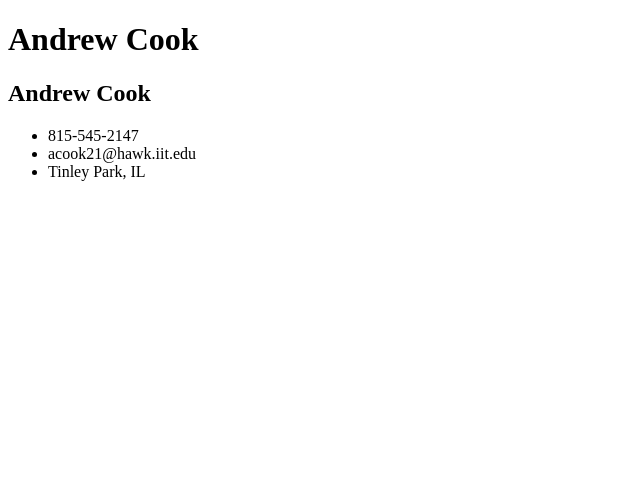
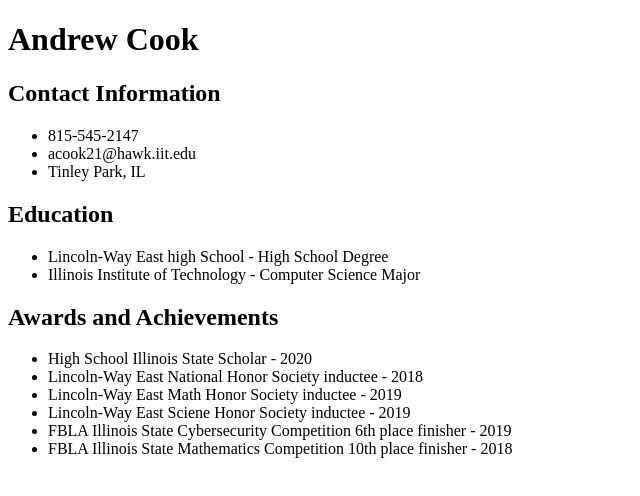
Before and after one commit to Drewster0128/andrewcookresume, a plain HTML site: page resume/index.html in a window 1280 px wide. Shown: the whole page, without its empty margins (0-640 px from the left). Drawn offline with Linux system fonts and the light colour scheme.

Commit message:
Reduced excessive spacing, added ids to header tags, added education, awards and achievements

```diff
--- a/resume/index.html
+++ b/resume/index.html
@@ -2,33 +2,41 @@
 <html lang="en">
   <head>
     <meta charset="utf-8" />
-    <title>
-      Resume: Andrew Cook
-    </title>
+    <title>Resume: Andrew Cook</title>
   </head>
   <body>
-    <header id="header">
-      <h1>
-        Andrew Cook
-      </h1>
+    <header id="title">
+      <h1>Andrew Cook</h1>
     </header>
     <main id="content">
       <article id="resume">
-        <header>
+        <header id="contact">
           <h2>
-            Andrew Cook
+            Contact Information
           </h2>
           <ul>
-            <li>
-              815-545-2147
-            </li>
-            <li>
-              acook21@hawk.iit.edu
-            </li>
-            <li>
-              Tinley Park, IL
-            </li>
+            <li>815-545-2147</li>
+            <li>acook21@hawk.iit.edu</li>
+            <li>Tinley Park, IL</li>
           </ul>
+        </header>
+        <header id="education">
+          <h2>Education</h2>
+            <ul>
+              <li>Lincoln-Way East high School - High School Degree</li>
+              <li>Illinois Institute of Technology - Computer Science Major</li>
+            </ul>
+        </header>
+        <header id="awards">
+          <h2>Awards and Achievements</h2>
+            <ul>
+              <li>High School Illinois State Scholar - 2020</li>
+              <li>Lincoln-Way East National Honor Society inductee - 2018</li>
+              <li>Lincoln-Way East Math Honor Society inductee - 2019</li>
+              <li>Lincoln-Way East Sciene Honor Society inductee - 2019</li>
+              <li>FBLA Illinois State Cybersecurity Competition 6th place finisher - 2019</li>
+              <li>FBLA Illinois State Mathematics Competition 10th place finisher - 2018</li>
+            </ul>
         </header>
       </article>
     </main>
```
